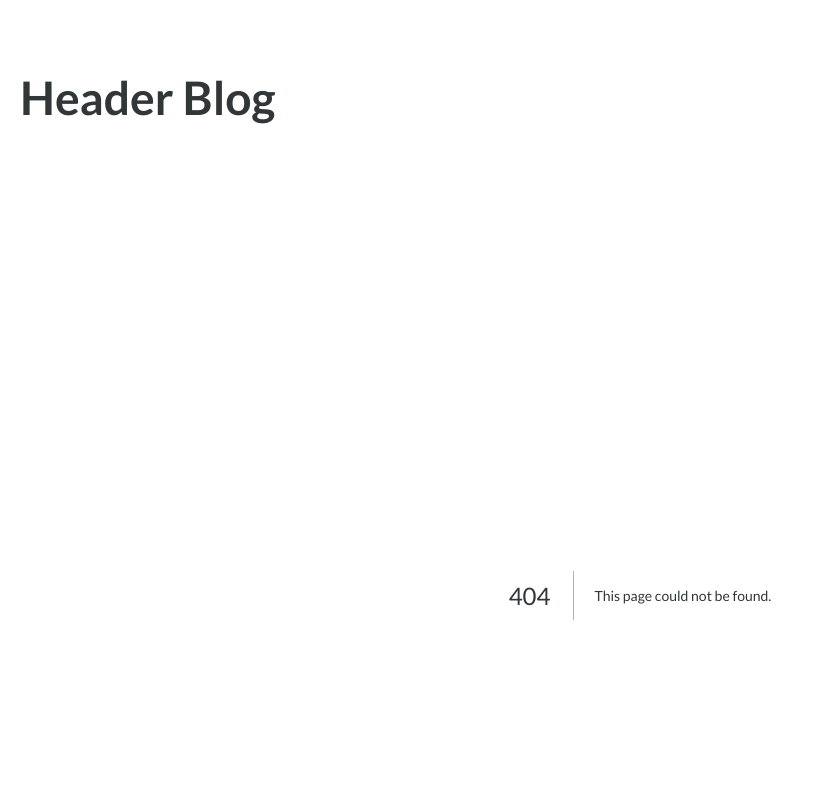
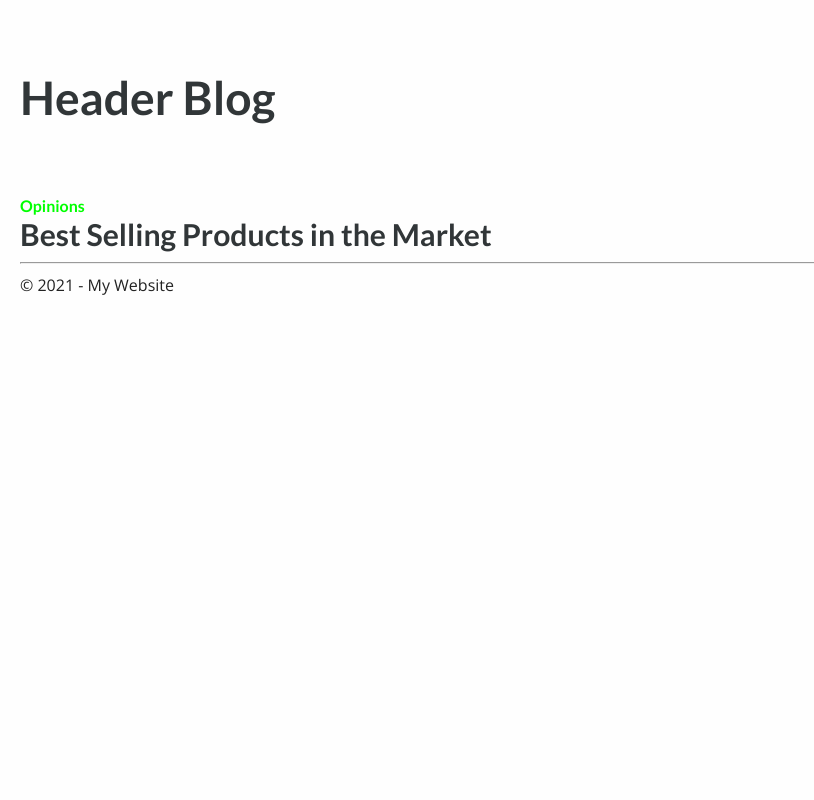
Before and after one commit to ankushydv26/Header.Blog, a Next.js app: page /1 in a window 1280 px wide. Before the commit this address had no page. Shown: the top 800 px of the page, without its empty margins (0-814 px from the left). Built offline with nearby package versions, Linux system fonts and the light colour scheme.

Commit message:
added blog details page

```diff
--- /dev/null
+++ b/src/app/[slug]/page.js
@@ -0,0 +1,16 @@
+import getCategoryColor from "../helper/getCategory-color"
+
+const BlogDetails = () => {
+  return (
+    <>
+      <div className="container pb-80">
+      <div className={` mb-10  c-${getCategoryColor("Opinions")} h6`}>
+              Opinions
+        </div>
+        <div className={` mb-50 h3`}>{`Best Selling Products in the Market`}</div>
+      </div>
+    </>
+  )
+}
+
+export default BlogDetails
```
